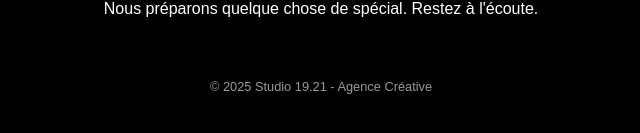
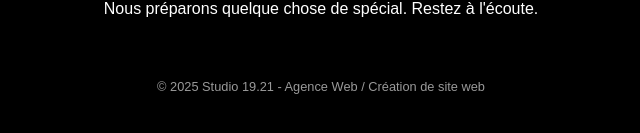
Before and after one commit to matteolvt/Studio19.21, a React (Vite) app: page /services in a window 1280 px wide. Shown: the part 471-604 px from the top of the page, without its empty margins (319-959 px from the left). Built offline with nearby package versions, Linux system fonts and the light colour scheme.

Commit message:
fix:rename function agence

```diff
--- a/src/pages/maintenance/Maintenance.jsx
+++ b/src/pages/maintenance/Maintenance.jsx
@@ -35,7 +35,7 @@ const Maintenance = () => {
       <h1>LANCEMENT PROCHAIN</h1>
       <p>Nous préparons quelque chose de spécial. Restez à l&apos;écoute.</p>
       <p style={{ marginTop: "40px", fontSize: "0.8rem", opacity: 0.6 }}>
-        © 2025 Studio 19.21 - Agence Créative
+        © 2025 Studio 19.21 - Agence Web / Création de site web
       </p>
     </div>
   );
```
